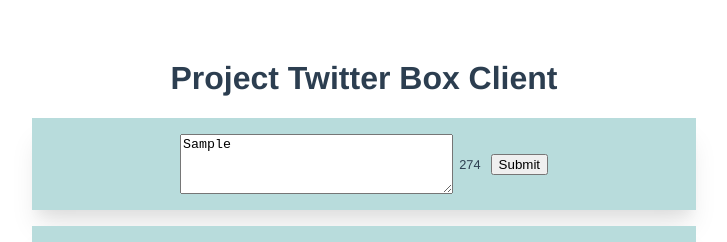
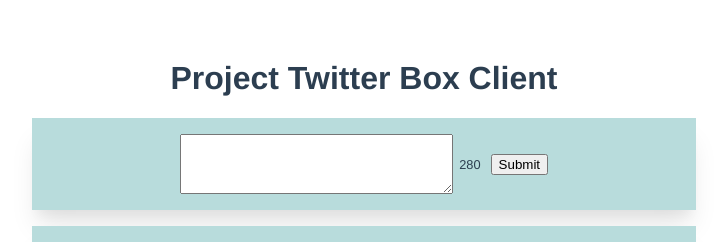
Before and after one commit to romansenin/Twitter-Box-Client, a Vue app: page / in a window 1280 px wide. Both pictures are taken after typing "Sample" into the empty fields and a click on the button "Submit". Shown: the top 242 px of the page, without its empty margins (276-1003 px from the left). Built offline with nearby package versions, Linux system fonts and the light colour scheme; what vue-tailwind would draw is missing.

Commit message:
moved computed property to method calculation

```diff
--- a/src/components/HelloWorld.vue
+++ b/src/components/HelloWorld.vue
@@ -3,14 +3,14 @@
     <h1>Project Twitter Box Client</h1>
 
     <div class="box">
-      <textarea v-model="text" @input="checkLength" />
+      <textarea v-model="text" @input="calculateChars" :maxlength="maxChars" />
       <div class="chars-left">{{ charsRemaining }}</div>
       <button @click="addTweet">Submit</button>
     </div>
     <div class="tweets">
-      <div v-for="tweet in tweets" :key="tweet.id">
+      <div v-for="(tweet, idx) in tweets" :key="idx">
         <div class="box">
-          {{ tweet.text }}
+          {{ tweet }}
         </div>
       </div>
     </div>
@@ -27,22 +27,18 @@
     return {
       text: "",
       maxChars: 280,
+      charsRemaining: 280,
       tweets: [],
     };
   },
   methods: {
-    checkLength() {
-      if (this.text.length >= this.maxChars) {
-        this.text = this.text.substring(0, this.maxChars);
-      }
+    calculateChars() {
+      this.charsRemaining = this.maxChars - this.text.length;
     },
     addTweet() {
-      this.tweets.unshift({ id: this.tweets.length, text: this.text });
-    },
-  },
-  computed: {
-    charsRemaining() {
-      return this.maxChars - this.text.length;
+      this.tweets.unshift(this.text);
+      this.text = "";
+      this.calculateChars();
     },
   },
 };
@@ -53,7 +49,6 @@
 .box {
   width: 50%;
   background-color: #b8dcdc;
-  /* height: 100px; */
   padding: 1em;
   margin: 0 auto 1em auto;
   display: flex;
```
